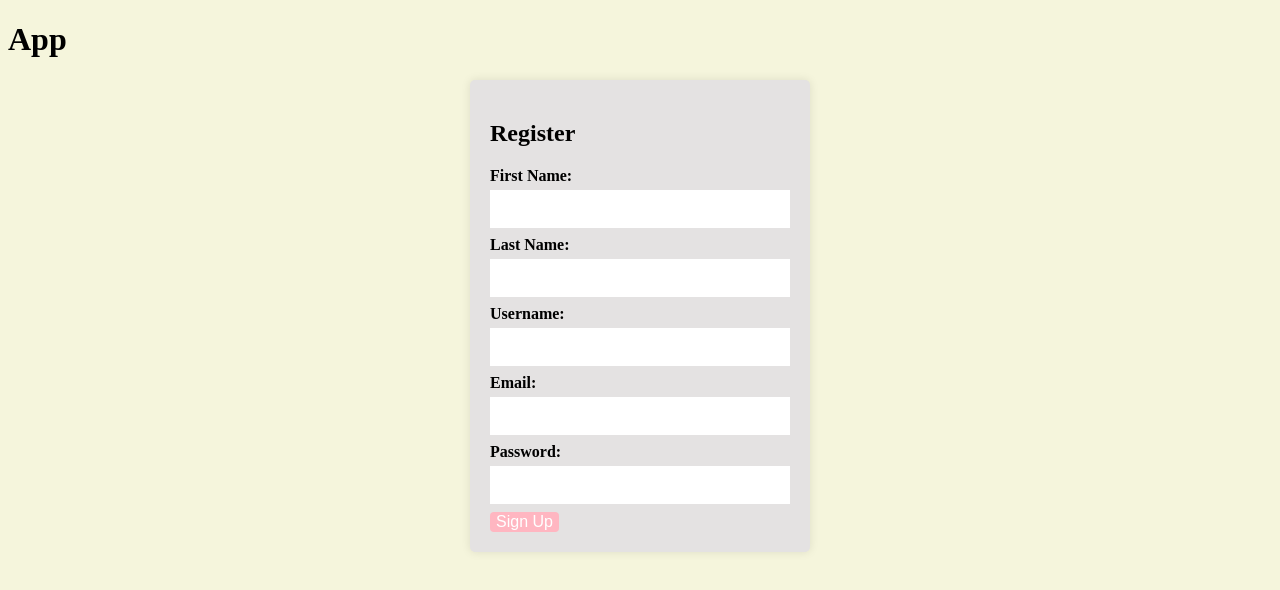
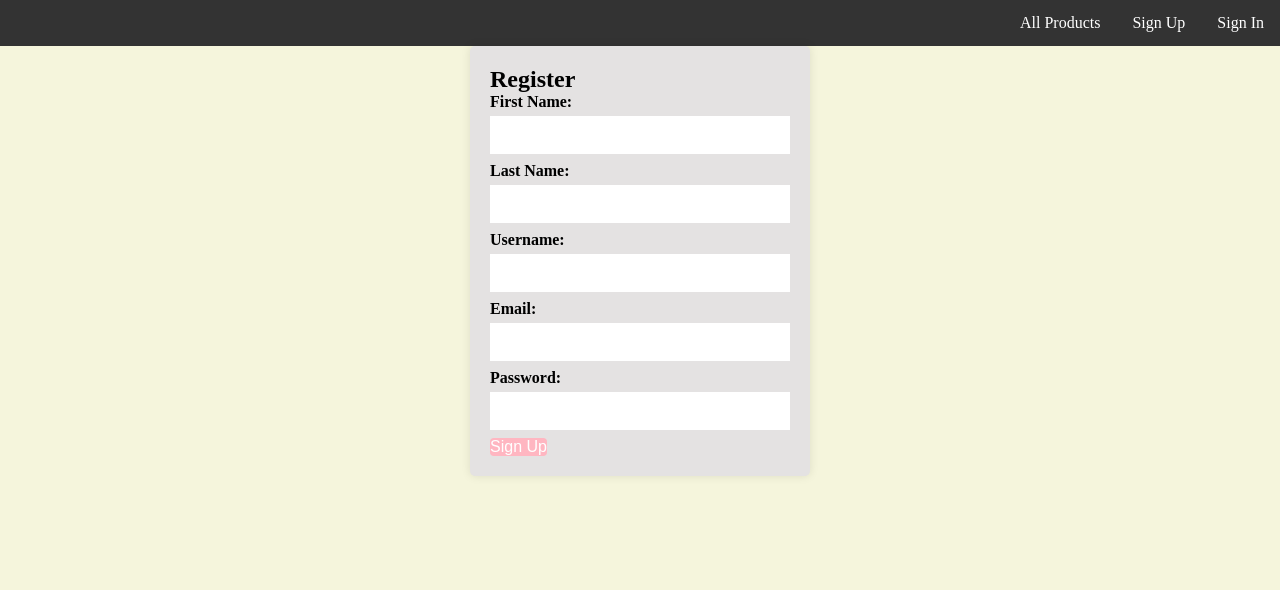
Before and after one commit to anthonyg003/E-CommerceWeb, a React (Vite) app: page /register in a window 1280 px wide. Shown: the top 590 px of the page. Built offline with nearby package versions, Linux system fonts and the light colour scheme.

Commit message:
feat: navbar & token.

```diff
--- a/src/App.jsx
+++ b/src/App.jsx
@@ -1,18 +1,29 @@
-import { useState } from "react";
+import { useState, useEffect } from "react";
 import { Routes, Route } from "react-router-dom";
 import Login from "./components/Login";
 import Register from "./components/Register";
+import NavBar from "./components/NavBar";
 import Products from "./components/Products";
 
 function App() {
+  const [token, setToken] = useState(localStorage.getItem("token") || null);
+
+  useEffect(() => {
+    if (token) {
+      localStorage.setItem("token", token);
+    } else {
+      localStorage.removeItem("token");
+    }
+  }, [token]);
+
   return (
     <>
       <div>
-        <h1>App</h1>
+        <NavBar token={token} setToken={setToken} />
         <Routes>
           <Route path="/" element={<Products />} />
-          <Route path="/login" element={<Login />} />
-          <Route path="/register" element={<Register />} />
+          <Route path="/login" element={<Login setToken={setToken} />} />
+          <Route path="/register" element={<Register setToken={setToken} />} />
         </Routes>
       </div>
     </>
--- a/src/components/Login.jsx
+++ b/src/components/Login.jsx
@@ -1,10 +1,12 @@
 import { React, useState } from "react";
+import { useNavigate } from "react-router-dom";
 import { login } from "../api";
 import "./login.css";
 
-const Login = () => {
+const Login = ({ setToken }) => {
   const [username, setUsername] = useState("");
   const [password, setPassword] = useState("");
+  const navigate = useNavigate();
 
   const handleLogin = async (e) => {
     try {
@@ -13,8 +15,12 @@ const Login = () => {
       const loggedInUser = await login(username, password);
 
       console.log("logged in ==>", loggedInUser);
+      setToken(loggedInUser.token);
+
       setUsername("");
       setPassword("");
+
+      navigate("/");
     } catch (error) {
       console.error(error);
     }
--- a/src/components/NavBar.jsx
+++ b/src/components/NavBar.jsx
@@ -1,11 +1,40 @@
 import React from "react";
+import { Link, useNavigate } from "react-router-dom";
+import "./navbar.css";
 
-const NavBar = () => {
+const NavBar = ({ token, setToken }) => {
+  const navigate = useNavigate();
+
+  const handleLogOut = () => {
+    setToken(null);
+    navigate("/");
+  };
+
   return (
     <>
-      <div>
-        <h2>NavBar</h2>
-      </div>
+      <nav className="nav-bar">
+        <ul className="nav-container">
+          <li className="nav-links">
+            <Link className="nav-link" to="/">
+              All Products
+            </Link>
+            {token ? (
+              <>
+                <button onClick={handleLogOut}>Log Out</button>
+              </>
+            ) : (
+              <>
+                <Link className="nav-link" to="/register">
+                  Sign Up
+                </Link>
+                <Link className="nav-link" to="/login">
+                  Sign In
+                </Link>
+              </>
+            )}
+          </li>
+        </ul>
+      </nav>
     </>
   );
 };
--- a/src/components/Products.jsx
+++ b/src/components/Products.jsx
@@ -4,7 +4,7 @@ const Products = () => {
   return (
     <>
       <div>
-        <h2>Products</h2>
+        <h1>Products</h1>
       </div>
     </>
   );
--- a/src/components/Register.jsx
+++ b/src/components/Register.jsx
@@ -1,11 +1,13 @@
 import { React, useState } from "react";
+import { useNavigate } from "react-router-dom";
 
-const Register = () => {
+const Register = ({ setToken }) => {
   const [firstName, setFirstName] = useState("");
   const [lastName, setLastName] = useState("");
   const [username, setUsername] = useState("");
   const [email, setEmail] = useState("");
   const [password, setPassword] = useState("");
+  const navigate = useNavigate();
 
   const handleRegister = async (e) => {
     try {
@@ -18,6 +20,8 @@ const Register = () => {
       setUsername("");
       setEmail("");
       setPassword("");
+
+      navigate("/");
     } catch (error) {
       console.error("There was an error handleRegister", error);
     }
--- a/src/components/login.css
+++ b/src/components/login.css
@@ -4,6 +4,7 @@ body {
 
 form {
   max-width: 300px;
+
   margin: 0 auto;
   padding: 20px;
   border: 1px #ddd;
@@ -14,7 +15,6 @@ form {
 
 div {
   margin-bottom: 15px;
-  z-index: 100;
 }
 
 label {
--- /dev/null
+++ b/src/components/navbar.css
@@ -0,0 +1,26 @@
+* {
+  margin: 0;
+  padding: 0;
+}
+.nav-container {
+  list-style-type: none;
+  overflow: hidden;
+  background-color: #333;
+}
+
+.nav-links {
+  display: flex;
+  flex-direction: row;
+  float: right;
+}
+
+.nav-link {
+  display: block;
+  color: white;
+  padding: 14px 16px;
+  text-decoration: none;
+}
+
+.nav-link:hover {
+  background-color: black;
+}
```
